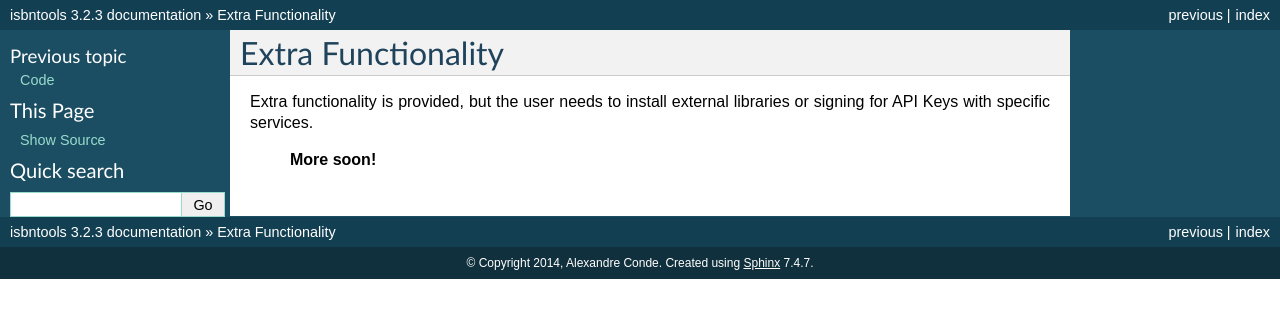
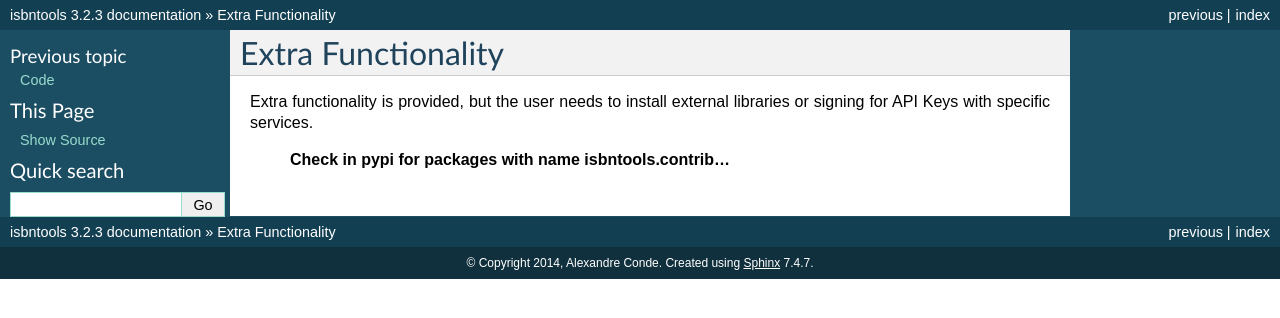
Before and after one commit to xlcnd/isbntools, a Sphinx documentation site: the page built from docs/extra.rst, in a window 1280 px wide. Shown: the top 318 px of the page. Built offline with Sphinx 7.4.7, drawn with Linux system fonts in a browser that asks for light colours.

Commit message:
add isbntools.contrib... note

```diff
--- a/docs/extra.rst
+++ b/docs/extra.rst
@@ -7,4 +7,4 @@ Extra functionality is provided, but the user needs to install external librarie
 for API Keys with specific services.
 
 
-	**More soon!**
+	**Check in pypi for packages with name isbntools.contrib...**
```
